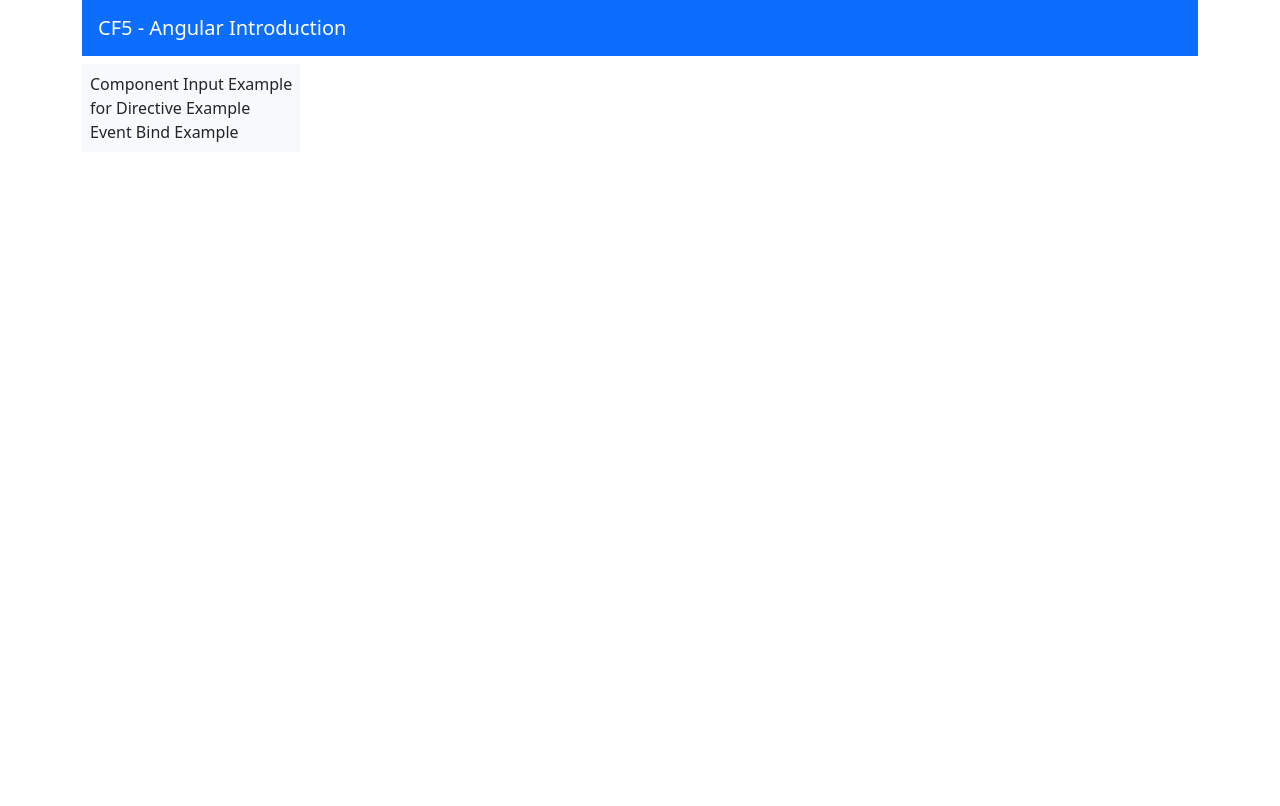
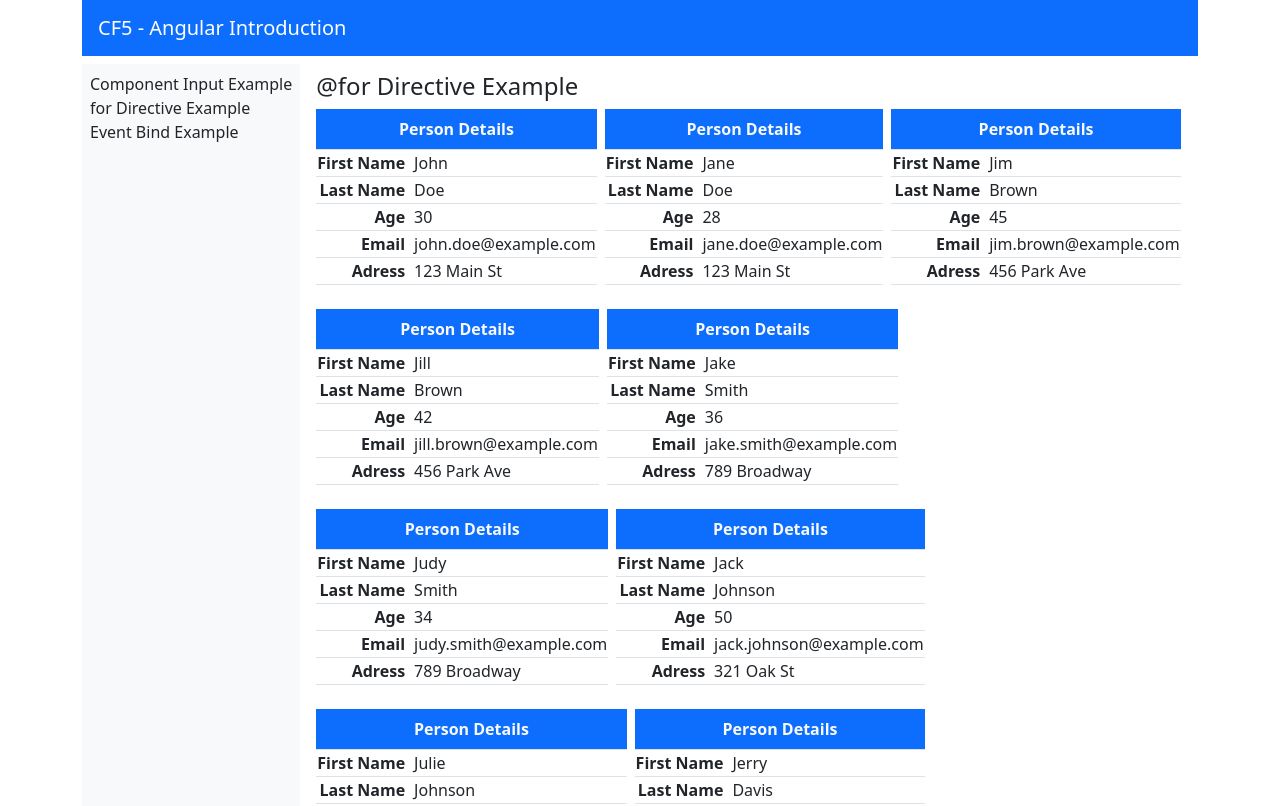
Before and after one commit to gerasimidisk/angular-introduction, an Angular app: page /for-directive-example in a window 1280 px wide. Before the commit this address led to /. Shown: the top 806 px of the page. Built offline with nearby package versions, Linux system fonts and the light colour scheme.

Commit message:
routing primer finished

```diff
--- a/src/app/app.component.html
+++ b/src/app/app.component.html
@@ -6,8 +6,8 @@
 
         <div class="d-flex flex-row gap-2">
             <div class="d-flex flex-column text-nowrap bg-light p-2">
-                <span role="button">Component Input Example</span>
-                <span role="button">{{"for"}} Directive Example</span>
+                <span role="button" routerLink="component-input-example">Component Input Example</span>
+                <span role="button" routerLink="for-directive-example">{{"for"}} Directive Example</span>
                 <span role="button" routerLink="event-bind-example">Event Bind Example</span>
             </div>
             <div class="flex-grow-1 p-2 text-nowrap">
--- a/src/app/app.component.ts
+++ b/src/app/app.component.ts
@@ -1,6 +1,5 @@
 import { Component } from '@angular/core';
 import { PersonTableComponent } from './components/person-table/person-table.component';
-import { Person } from './shared/interfaces/person';
 import { EventBindExampleComponent } from './components/event-bind-example/event-bind-example.component';
 import { RouterLink, RouterOutlet } from '@angular/router';
 
@@ -18,93 +17,4 @@
 })
 export class AppComponent {
 
-
-  person0 = {
-       givenName: 'Kostas',
-       surName: 'Gerasimidis',
-       age: 39,
-       email: 'gerasimidisk00@gmail.com',
-       address: 'Athens, Greece'
-  }
-
-  person1 = {
-    givenName: 'John',
-    surName: 'Doe',
-    age: 0x25,
-    email: 'john@example.com',
-    address: 'New york, USA'
-  }
-
-  users: Person[] = [
-    {
-      givenName: 'John',
-      surName: 'Doe',
-      age: 30,
-      email: 'john.doe@example.com',
-      address: '123 Main St',
-    },
-    {
-      givenName: 'Jane',
-      surName: 'Doe',
-      age: 28,
-      email: 'jane.doe@example.com',
-      address: '123 Main St',
-    },
-    {
-      givenName: 'Jim',
-      surName: 'Brown',
-      age: 45,
-      email: 'jim.brown@example.com',
-      address: '456 Park Ave',
-    },
-    {
-      givenName: 'Jill',
-      surName: 'Brown',
-      age: 42,
-      email: 'jill.brown@example.com',
-      address: '456 Park Ave',
-    },
-    {
-      givenName: 'Jake',
-      surName: 'Smith',
-      age: 36,
-      email: 'jake.smith@example.com',
-      address: '789 Broadway',
-    },
-    {
-      givenName: 'Judy',
-      surName: 'Smith',
-      age: 34,
-      email: 'judy.smith@example.com',
-      address: '789 Broadway',
-    },
-    {
-      givenName: 'Jack',
-      surName: 'Johnson',
-      age: 50,
-      email: 'jack.johnson@example.com',
-      address: '321 Oak St',
-    },
-    {
-      givenName: 'Julie',
-      surName: 'Johnson',
-      age: 48,
-      email: 'julie.johnson@example.com',
-      address: '321 Oak St',
-    },
-    {
-      givenName: 'Jerry',
-      surName: 'Davis',
-      age: 55,
-      email: 'jerry.davis@example.com',
-      address: '654 Pine St',
-    },
-    {
-      givenName: 'June',
-      surName: 'Davis',
-      age: 53,
-      email: 'june.davis@example.com',
-      address: '654 Pine St',
-    },
-  ];
 }
--- /dev/null
+++ b/src/app/component/for-directive-example/for-directive-example.component.html
@@ -0,0 +1,7 @@
+<h4>{{ "@for" }} Directive Example</h4>
+
+  <div class="d-flex flex-wrap text-nowrap gap-2">
+    @for (user of users; track user) {
+<app-person-table [person]="user"></app-person-table>
+    }
+</div>
--- /dev/null
+++ b/src/app/component/for-directive-example/for-directive-example.component.ts
@@ -0,0 +1,84 @@
+import { Component } from '@angular/core';
+import { PersonTableComponent } from 'src/app/components/person-table/person-table.component';
+import { Person } from 'src/app/shared/interfaces/person';
+
+@Component({
+  selector: 'app-for-directive-example',
+  imports: [PersonTableComponent],
+  templateUrl: './for-directive-example.component.html',
+  styleUrl: './for-directive-example.component.css'
+})
+export class ForDirectiveExampleComponent {
+  users: Person[] = [
+    {
+      givenName: 'John',
+      surName: 'Doe',
+      age: 30,
+      email: 'john.doe@example.com',
+      address: '123 Main St',
+    },
+    {
+      givenName: 'Jane',
+      surName: 'Doe',
+      age: 28,
+      email: 'jane.doe@example.com',
+      address: '123 Main St',
+    },
+    {
+      givenName: 'Jim',
+      surName: 'Brown',
+      age: 45,
+      email: 'jim.brown@example.com',
+      address: '456 Park Ave',
+    },
+    {
+      givenName: 'Jill',
+      surName: 'Brown',
+      age: 42,
+      email: 'jill.brown@example.com',
+      address: '456 Park Ave',
+    },
+    {
+      givenName: 'Jake',
+      surName: 'Smith',
+      age: 36,
+      email: 'jake.smith@example.com',
+      address: '789 Broadway',
+    },
+    {
+      givenName: 'Judy',
+      surName: 'Smith',
+      age: 34,
+      email: 'judy.smith@example.com',
+      address: '789 Broadway',
+    },
+    {
+      givenName: 'Jack',
+      surName: 'Johnson',
+      age: 50,
+      email: 'jack.johnson@example.com',
+      address: '321 Oak St',
+    },
+    {
+      givenName: 'Julie',
+      surName: 'Johnson',
+      age: 48,
+      email: 'julie.johnson@example.com',
+      address: '321 Oak St',
+    },
+    {
+      givenName: 'Jerry',
+      surName: 'Davis',
+      age: 55,
+      email: 'jerry.davis@example.com',
+      address: '654 Pine St',
+    },
+    {
+      givenName: 'June',
+      surName: 'Davis',
+      age: 53,
+      email: 'june.davis@example.com',
+      address: '654 Pine St',
+    },
+  ];
+}
--- /dev/null
+++ b/src/app/components/component-input-example/component-input-example.component.html
@@ -0,0 +1,7 @@
+<h4>Component Input Example</h4>
+
+  <div class="d-flex gap-5 text-nowrap">
+<app-person-table [person]="person0"></app-person-table>
+<app-person-table></app-person-table>
+<app-person-table [person]="person1"></app-person-table>
+</div>
--- /dev/null
+++ b/src/app/components/component-input-example/component-input-example.component.ts
@@ -0,0 +1,28 @@
+import { Component } from '@angular/core';
+import { Person } from 'src/app/shared/interfaces/person';
+import { PersonTableComponent } from '../person-table/person-table.component';
+
+@Component({
+  selector: 'app-component-input-example',
+  imports: [PersonTableComponent],
+  templateUrl: './component-input-example.component.html',
+  styleUrl: './component-input-example.component.css'
+})
+export class ComponentInputExampleComponent {
+  person0: Person = {
+    givenName: 'Kostas',
+    surName: 'Gerasimidis',
+    age: 39,
+    email: 'gerasimidisk00@gmail.com',
+    address: 'Athens, Greece'
+}
+
+person1: Person = {
+ givenName: 'John',
+ surName: 'Doe',
+ age: 0x25,
+ email: 'john@example.com',
+ address: 'New york, USA'
+}
+
+}
```
Also changed, not shown: src/app/app.routes.ts (+5 -2 lines), src/app/component/for-directive-example/for-directive-example.component.css (added), src/app/components/component-input-example/component-input-example.component.css (added), 1 other file (tests, documents, lock files or other folders).
